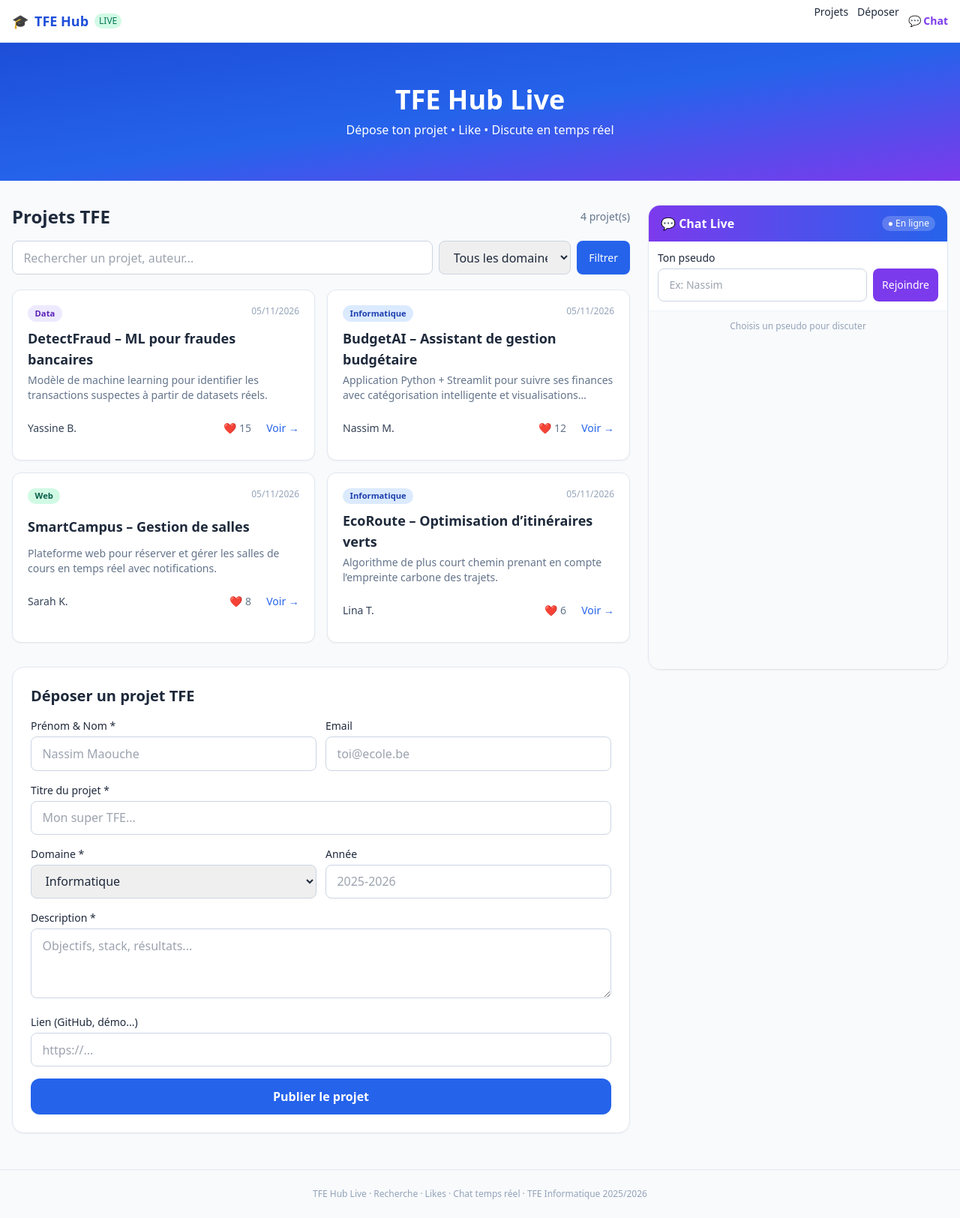
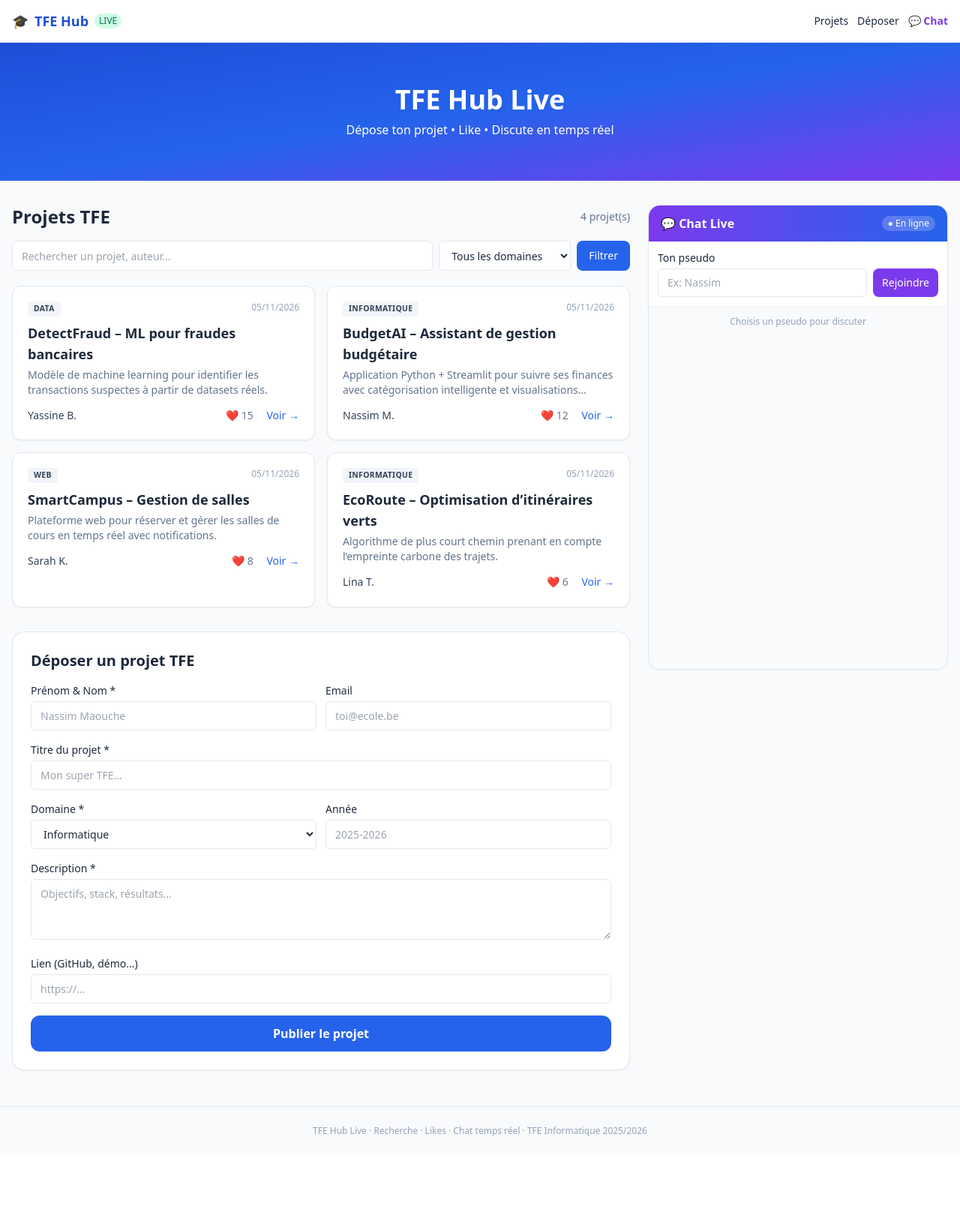
Before and after one commit to NassimMaouche/tfe-hub-live, a Flask app: page / in a window 1280 px wide. Shown: the whole page at 75% size. After the commit the page ends 1515 px from the top, so only its background shows below. Run offline with Flask 3, Linux system fonts and the light colour scheme; data comes from the database, SQL or seed files in the repository; some libraries are stand-ins or nearby versions.

Commit message:
Professional redesign + user accounts (register/login)

```diff
--- a/static/css/style.css
+++ b/static/css/style.css
@@ -1,54 +1,74 @@
+/* TFE Hub – Style sobre & professionnel */
 .input {
   width: 100%;
-  padding: 0.6rem 0.9rem;
-  border: 1px solid #cbd5e1;
-  border-radius: 0.5rem;
+  padding: 0.5rem 0.75rem;
+  border: 1px solid #e2e8f0;
+  border-radius: 0.375rem;
   outline: none;
+  font-size: 14px;
+  background: #fff;
   transition: border-color 0.15s, box-shadow 0.15s;
-  font-size: 16px;
 }
 .input:focus {
-  border-color: #3b82f6;
-  box-shadow: 0 0 0 3px rgba(59, 130, 246, 0.15);
+  border-color: #94a3b8;
+  box-shadow: 0 0 0 3px rgba(148, 163, 184, 0.2);
 }
+
+.label {
+  display: block;
+  font-size: 0.75rem;
+  font-weight: 500;
+  color: #64748b;
+  margin-bottom: 0.25rem;
+}
+
+.btn-primary {
+  background: #0f172a;
+  color: #fff;
+  border-radius: 0.375rem;
+  font-weight: 500;
+  font-size: 0.875rem;
+  transition: background 0.15s;
+  border: none;
+  cursor: pointer;
+}
+.btn-primary:hover { background: #1e293b; }
 
 .badge {
   display: inline-flex;
-  padding: 0.15rem 0.6rem;
-  border-radius: 9999px;
-  font-size: 0.7rem;
+  padding: 0.125rem 0.5rem;
+  border-radius: 0.25rem;
+  font-size: 0.65rem;
   font-weight: 600;
-  text-transform: capitalize;
+  text-transform: uppercase;
+  letter-spacing: 0.03em;
 }
-.badge-informatique { background: #dbeafe; color: #1e40af; }
-.badge-data { background: #ede9fe; color: #5b21b6; }
-.badge-web { background: #d1fae5; color: #065f46; }
-.badge-cyber { background: #fee2e2; color: #991b1b; }
-.badge-autre { background: #f1f5f9; color: #475569; }
+.badge-informatique { background: #f1f5f9; color: #334155; }
+.badge-data { background: #f1f5f9; color: #334155; }
+.badge-web { background: #f1f5f9; color: #334155; }
+.badge-cyber { background: #f1f5f9; color: #334155; }
+.badge-autre { background: #f1f5f9; color: #64748b; }
 
-.project-card {
-  transition: transform 0.15s, box-shadow 0.15s;
-}
-.project-card:hover {
-  transform: translateY(-2px);
-  box-shadow: 0 8px 20px -6px rgb(0 0 0 / 0.1);
-}
+.project-card:hover { box-shadow: 0 1px 3px rgba(0,0,0,0.06); }
 
 .chat-msg { max-width: 85%; }
 .chat-msg.mine {
   margin-left: auto;
-  background: #2563eb;
-  color: white;
+  background: #0f172a;
+  color: #fff;
+  border-radius: 0.5rem;
+  padding: 0.4rem 0.75rem;
 }
 .chat-msg.other {
-  background: white;
+  background: #fff;
   border: 1px solid #e2e8f0;
+  border-radius: 0.5rem;
+  padding: 0.4rem 0.75rem;
 }
 .chat-msg.system {
   margin: 0 auto;
-  background: transparent;
   color: #94a3b8;
-  font-size: 0.75rem;
+  font-size: 0.7rem;
   text-align: center;
   max-width: 100%;
 }
@@ -60,15 +80,4 @@
   overflow: hidden;
 }
 
-button, a, .like-btn {
-  min-height: 44px;
-  min-width: 44px;
-  display: inline-flex;
-  align-items: center;
-  justify-content: center;
-}
-.like-btn {
-  min-width: auto;
-  min-height: auto;
-  padding: 0.25rem 0.5rem;
-}
+.like-btn { cursor: pointer; background: none; border: none; padding: 0.15rem 0.35rem; }
```
Also changed, not shown: README.md.
